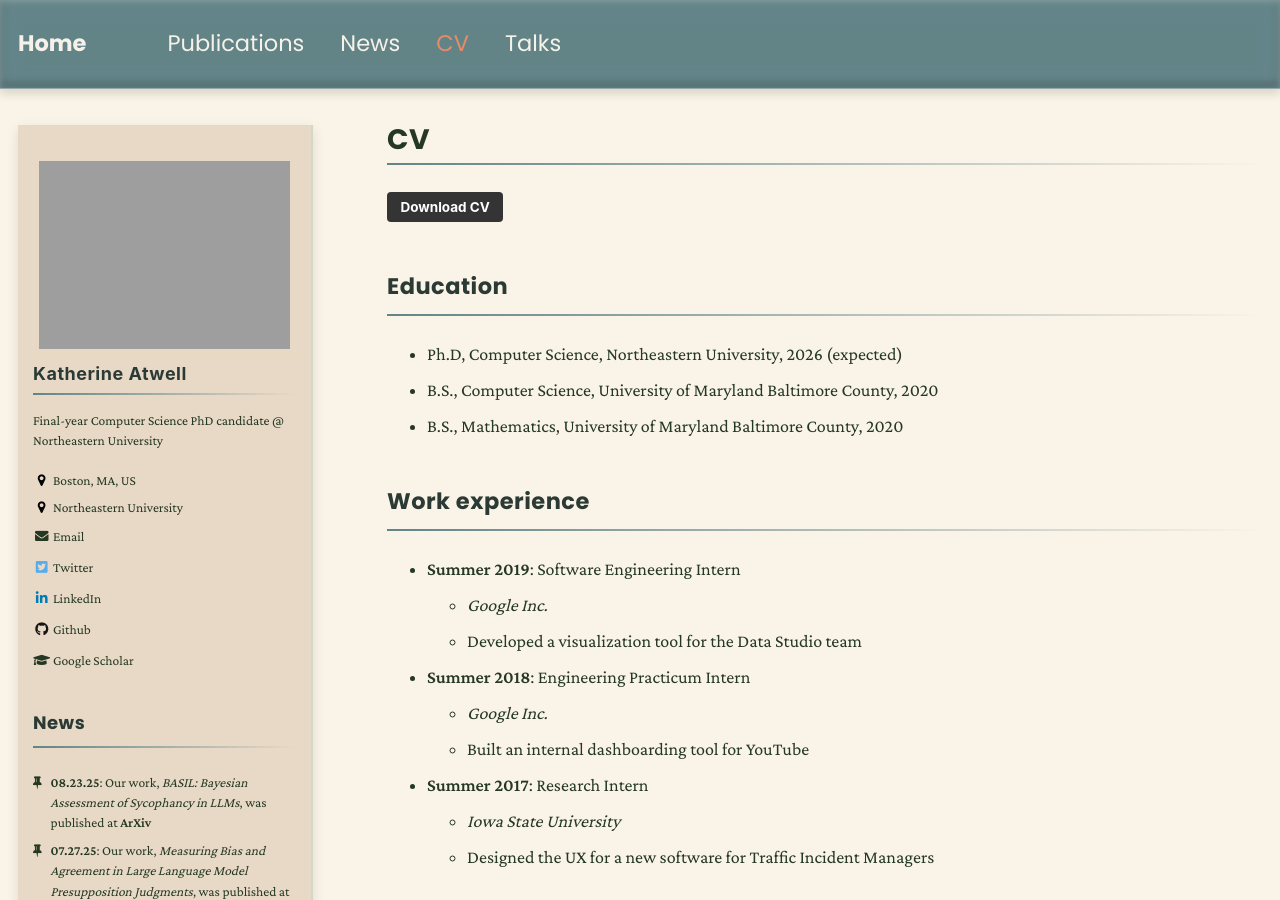
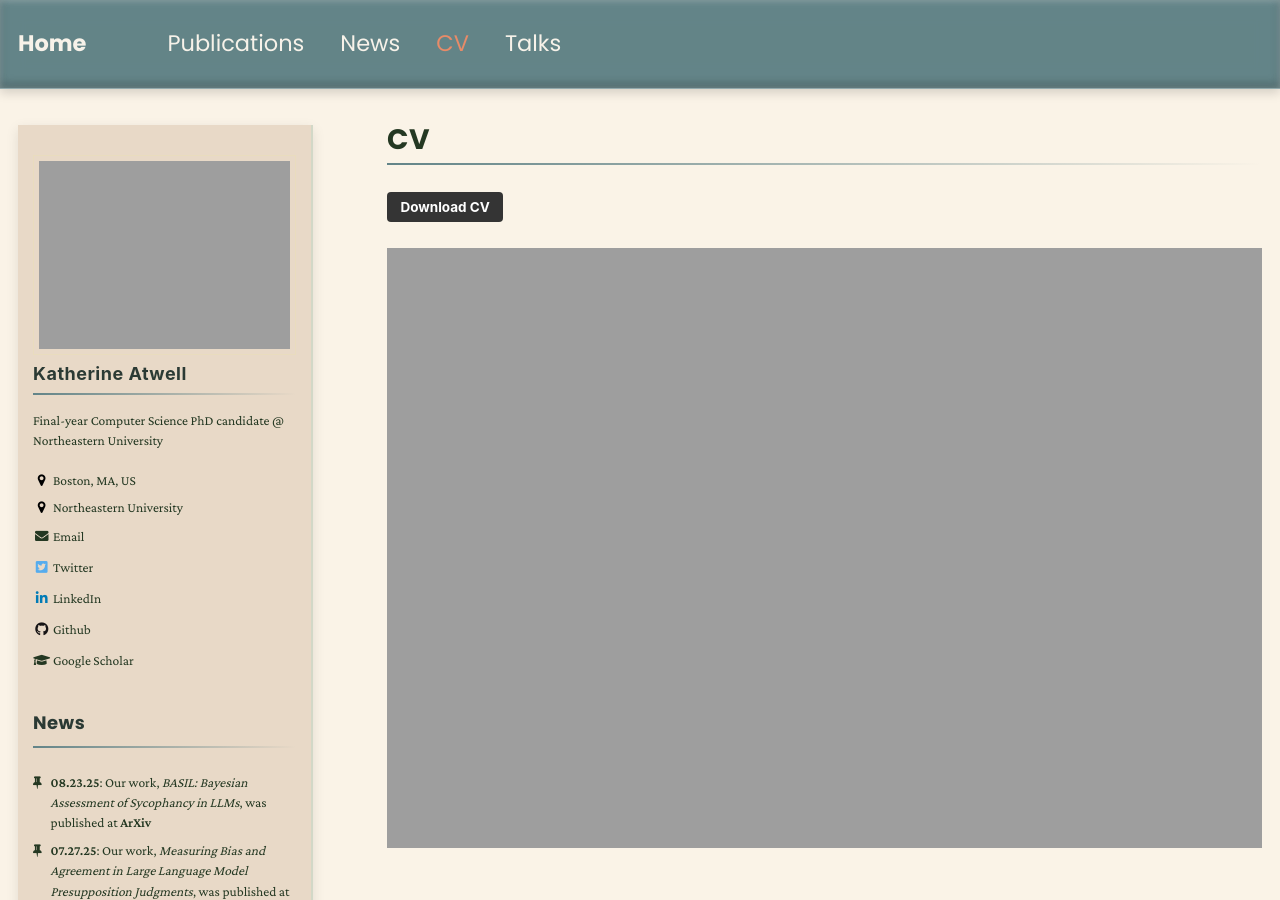
Before and after one commit to katherine-atwell/katherine-atwell.github.io, a Jekyll site: the page built from _pages/cv.md, in a window 1280 px wide and 900 px high. Built offline with Jekyll 4.4.1, drawn with Linux system fonts in a browser that asks for light colours; nearby versions of some CDN libraries.

Commit message:
remove bug in CV page

```diff
--- a/_pages/cv.md
+++ b/_pages/cv.md
@@ -11,7 +11,7 @@ redirect_from:
 
 <button name="button" class="btn" onclick="window.location.href='http://katherine-atwell.github.io/files/CV-updated.pdf'">Download CV</button>
 
-<!-- <iframe src="files/CV-updated.pdf" width="100%" height="600px" style="border: none;"></iframe> -->
+<iframe src="http://katherine-atwell.github.io/files/CV-updated.pdf" width="100%" height="600px" style="border: none;"></iframe>
 
 
 ## Education
```
